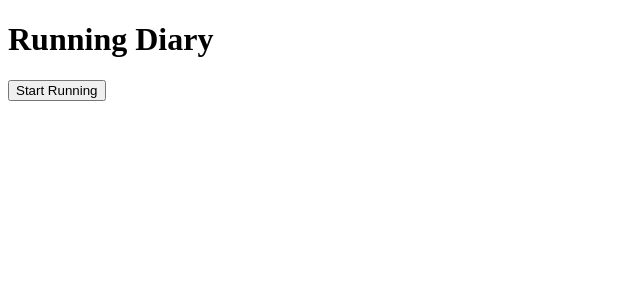
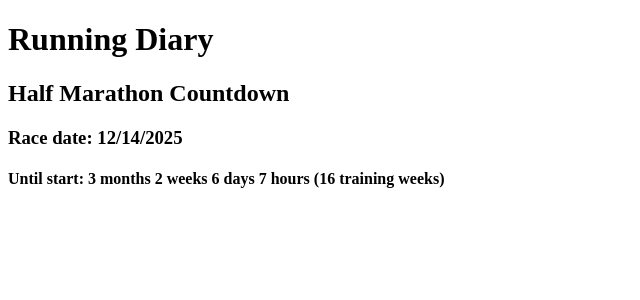
Before and after one commit to aleksbanks/my-half-marathon-training-diary, a React (Vite) app: page / in a window 1280 px wide. Shown: the top 300 px of the page, without its empty margins (0-640 px from the left). Built offline with nearby package versions, Linux system fonts and the light colour scheme.

Commit message:
Implement RaceCountdown component to display countdown to the half-marathon on December 14, 2025; update App component to use RaceCountdown instead of Button. Add comprehensive tests for countdown logic and document component usage in README.

```diff
--- a/src/App.tsx
+++ b/src/App.tsx
@@ -1,10 +1,10 @@
-import { Button } from '@/shared/ui/Button/Button'
+import { RaceCountdown } from '@/entities/race-countdown/RaceCountdown'
 
 function App() {
   return (
     <div>
       <h1>Running Diary</h1>
-      <Button onClick={() => console.log('Button clicked!')}>Start Running</Button>
+      <RaceCountdown />
     </div>
   )
 }
--- /dev/null
+++ b/src/entities/race-countdown/RaceCountdown.tsx
@@ -0,0 +1,85 @@
+import { useMemo } from 'react'
+
+import { differenceInDays, intervalToDuration } from 'date-fns'
+
+const RACE_DATE = new Date(2025, 11, 14, 6, 0, 0) // December 14, 2025 at 6:00 AM
+const WEEKS_THRESHOLD = 10 // Threshold for switching display format
+const DAYS_IN_WEEK = 7
+const SINGULAR_FORMS = {
+  day: 'day',
+  hour: 'hour',
+  month: 'month',
+  week: 'week'
+}
+const PLURAL_FORMS = {
+  day: 'days',
+  hour: 'hours',
+  month: 'months',
+  week: 'weeks'
+}
+
+export const RaceCountdown = () => {
+  const now = new Date()
+  const duration = intervalToDuration({
+    start: now,
+    end: RACE_DATE
+  })
+
+  const totalDays = differenceInDays(RACE_DATE, now)
+  const weeks = Math.floor(totalDays / DAYS_IN_WEEK)
+
+  const getPluralForm = (count: number, singular: string, plural: string) => {
+    return count === 1 ? singular : plural
+  }
+
+  const formattedDuration = useMemo(() => {
+    if (weeks <= 1) {
+      const days = duration.days || 0
+      const hours = duration.hours || 0
+
+      const daysText = days ? `${days} ${getPluralForm(days, SINGULAR_FORMS.day, PLURAL_FORMS.day)}` : ''
+      const hoursText = hours ? `${hours} ${getPluralForm(hours, SINGULAR_FORMS.hour, PLURAL_FORMS.hour)}` : ''
+
+      const result = daysText + (daysText && hoursText ? ' ' : '') + hoursText
+      return result || 'Race starts soon!'
+    }
+
+    if (weeks > WEEKS_THRESHOLD) {
+      const months = duration.months || 0
+      const weeksInMonth = Math.floor((duration.days || 0) / DAYS_IN_WEEK) || 0
+      const days = (duration.days || 0) % DAYS_IN_WEEK || 0
+
+      const monthsText = months ? `${months} ${getPluralForm(months, SINGULAR_FORMS.month, PLURAL_FORMS.month)}` : ''
+      const weeksText = weeksInMonth
+        ? `${weeksInMonth} ${getPluralForm(weeksInMonth, SINGULAR_FORMS.week, PLURAL_FORMS.week)}`
+        : ''
+      const daysText = days ? `${days} ${getPluralForm(days, SINGULAR_FORMS.day, PLURAL_FORMS.day)}` : ''
+      const hoursText = duration.hours
+        ? `${duration.hours} ${getPluralForm(duration.hours, SINGULAR_FORMS.hour, PLURAL_FORMS.hour)}`
+        : ''
+      const trainingWeeksText = weeks
+        ? `(${weeks} training ${getPluralForm(weeks, SINGULAR_FORMS.week, PLURAL_FORMS.week)})`
+        : ''
+
+      return [monthsText, weeksText, daysText, hoursText, trainingWeeksText].filter(Boolean).join(' ')
+    }
+
+    const weeksInMonth = Math.floor((totalDays || 0) / DAYS_IN_WEEK) || 0
+    const days = (totalDays || 0) % DAYS_IN_WEEK || 0
+
+    const weeksText = weeksInMonth
+      ? `${weeksInMonth} ${getPluralForm(weeksInMonth, SINGULAR_FORMS.week, PLURAL_FORMS.week)}`
+      : ''
+    const daysText = days ? `${days} ${getPluralForm(days, SINGULAR_FORMS.day, PLURAL_FORMS.day)}` : ''
+
+    return [weeksText, daysText].filter(Boolean).join(' ')
+  }, [duration.days, duration.hours, duration.months, totalDays, weeks])
+
+  return (
+    <div>
+      <h2>Half Marathon Countdown</h2>
+      <h3>Race date: {RACE_DATE.toLocaleDateString()}</h3>
+      <h4>Until start: {formattedDuration}</h4>
+    </div>
+  )
+}
```
Also changed, not shown: src/entities/race-countdown/README.md (added), 1 other file (tests, documents, lock files or other folders).
